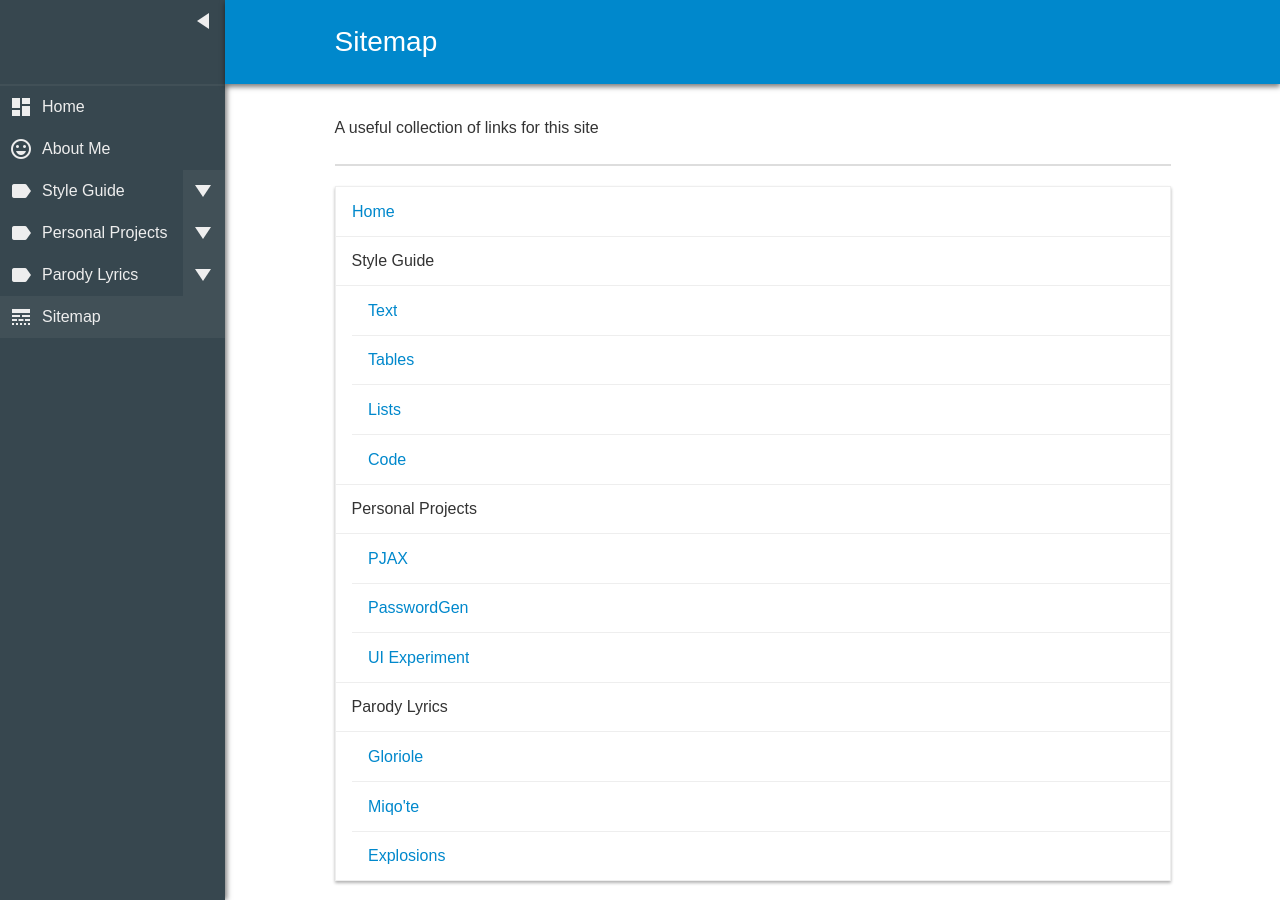
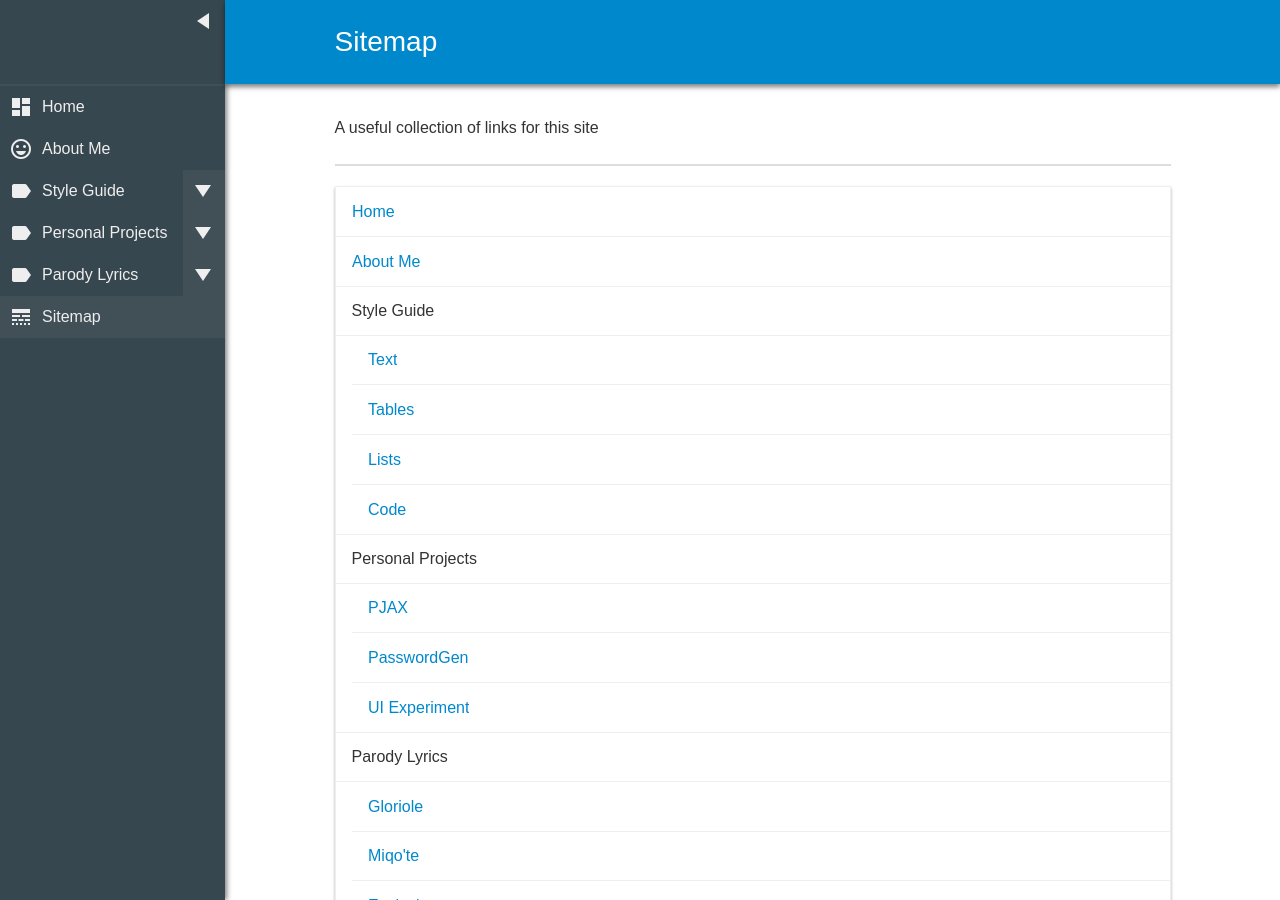
Before and after one commit to zeraphie/zeraphie.github.io, a Jekyll site: the page built from _posts/2017-03-16-sitemap.md, in a window 1280 px wide. Built offline with Jekyll 4.4.1, drawn with Linux system fonts in a browser that asks for light colours.

Commit message:
Update 2017-03-16-sitemap.md

```diff
--- a/_posts/2017-03-16-sitemap.md
+++ b/_posts/2017-03-16-sitemap.md
@@ -11,6 +11,9 @@ A useful collection of links for this site
 <ul class="sitemap">
     <li>
         <a href="/" class="pjax-link waves-effect">Home</a>
+    </li>
+    <li>
+        <a href="/about" class="pjax-link waves-effect">About Me</a>
     </li>
     {% for category in site.categories %}
         <li>
```
